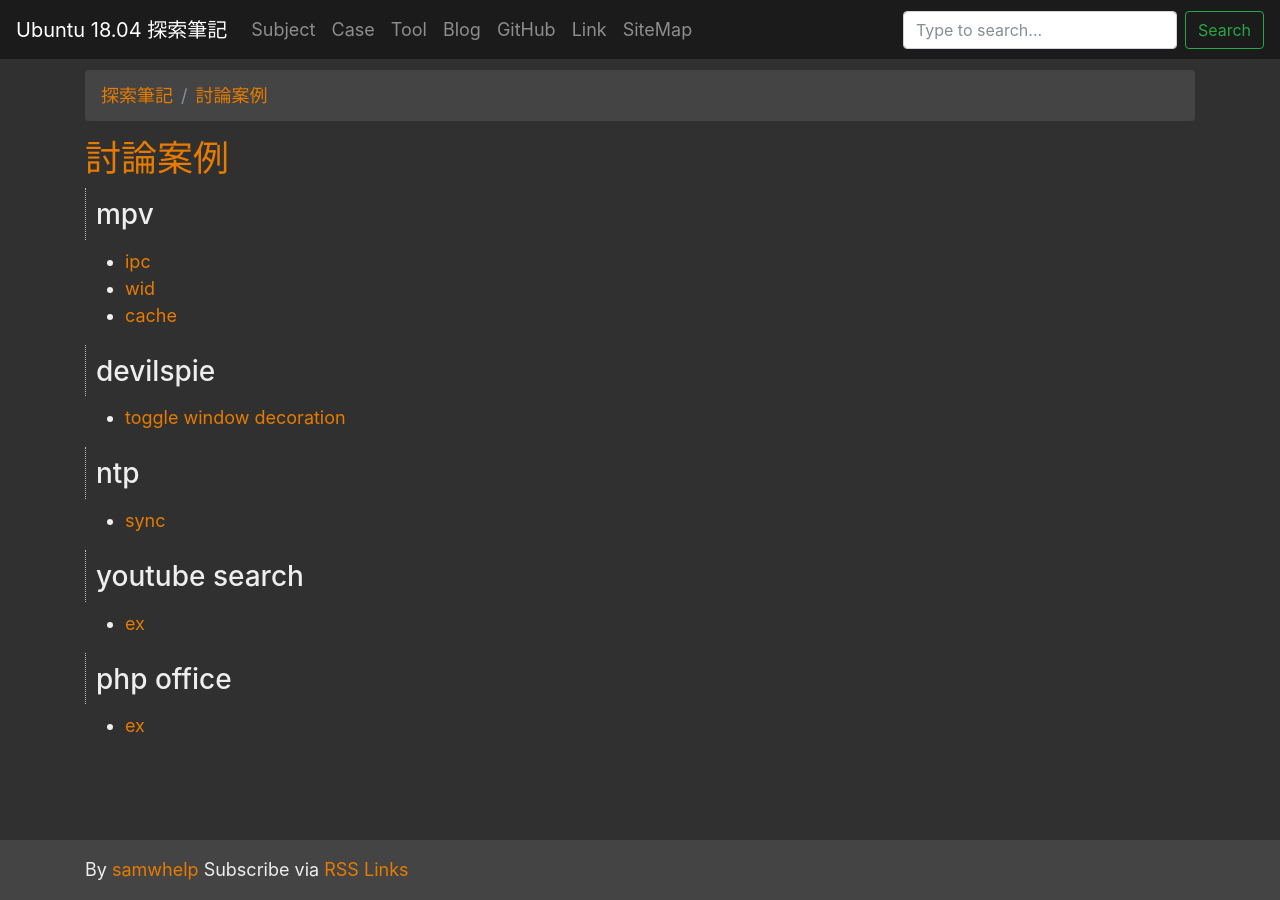
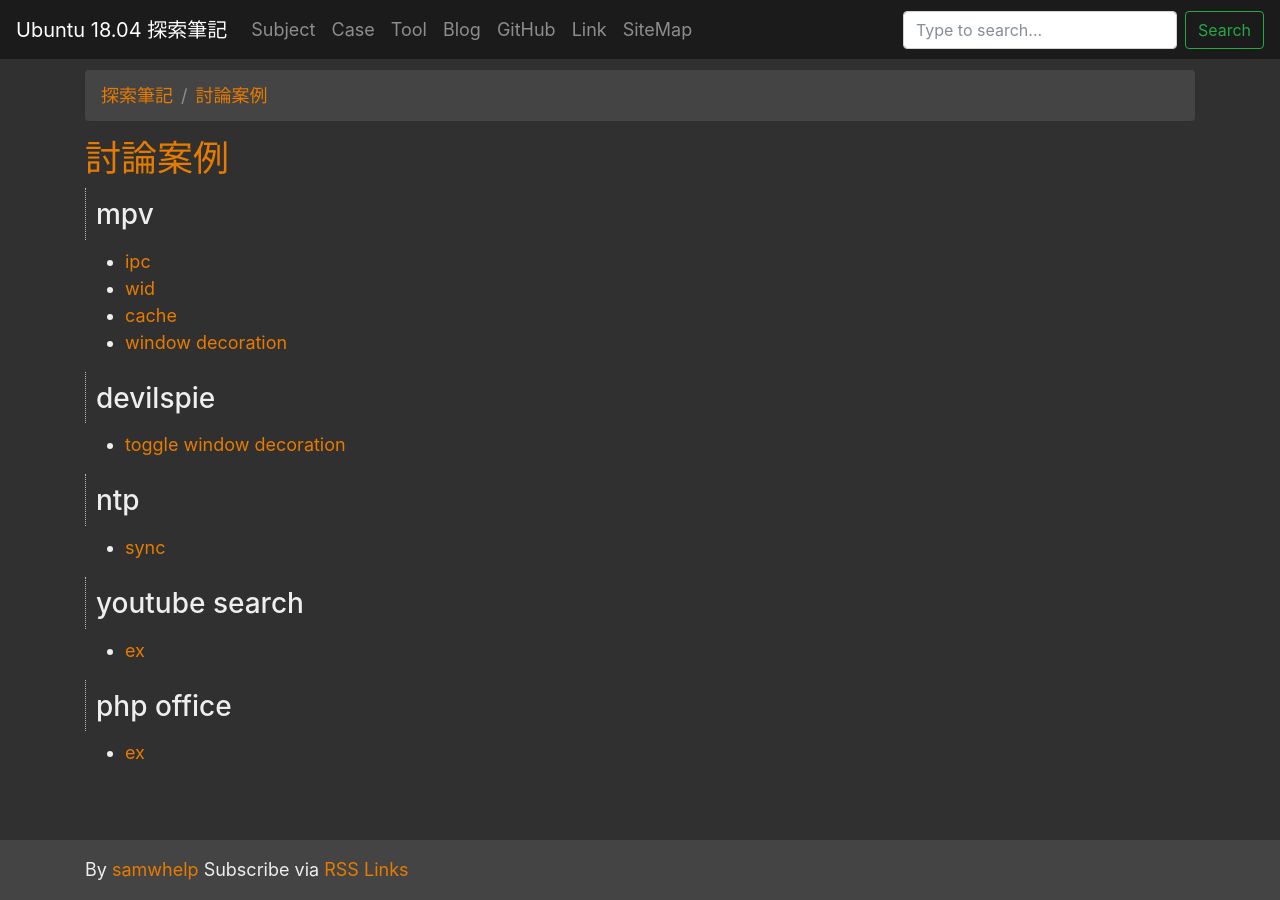
Before and after one commit to samwhelp/note-ubuntu-18.04, a Jekyll site: the page built from read/case/index.md, in a window 1280 px wide. Built offline with Jekyll 4.4.1, drawn with Linux system fonts in a browser that asks for light colours; nearby versions of some CDN libraries.

Commit message:
add link

```diff
--- a/read/case/index.md
+++ b/read/case/index.md
@@ -15,6 +15,7 @@ source_url: '/read/case/index.md'
 * [ipc](/note-ubuntu-18.04/read/case/mpv/ipc.html)
 * [wid](/note-ubuntu-18.04/read/case/mpv/wid.html)
 * [cache](/note-ubuntu-18.04/read/case/mpv/cache.html)
+* [window decoration](/note-ubuntu-18.04/read/case/mpv/window-decoration.html)
 
 
 ## devilspie
```
